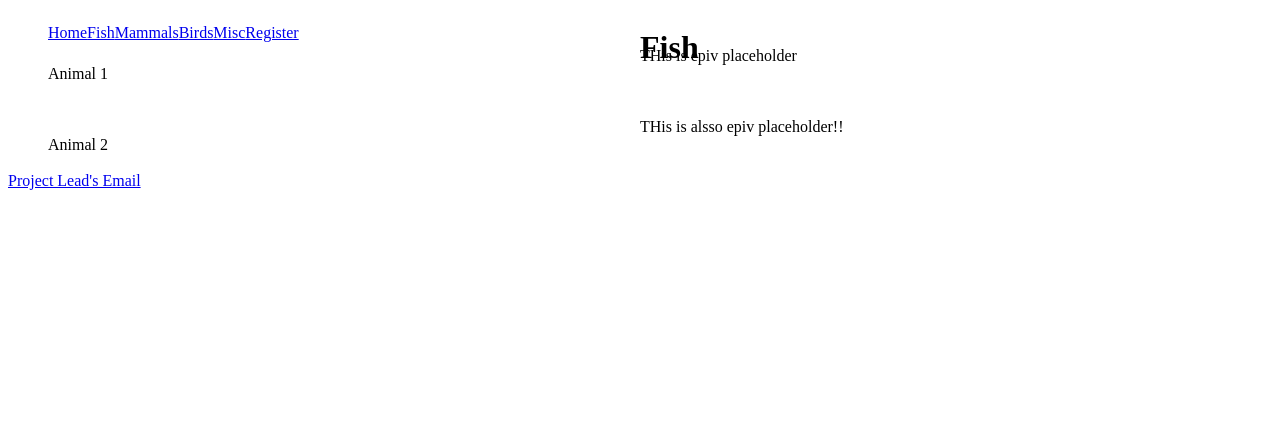
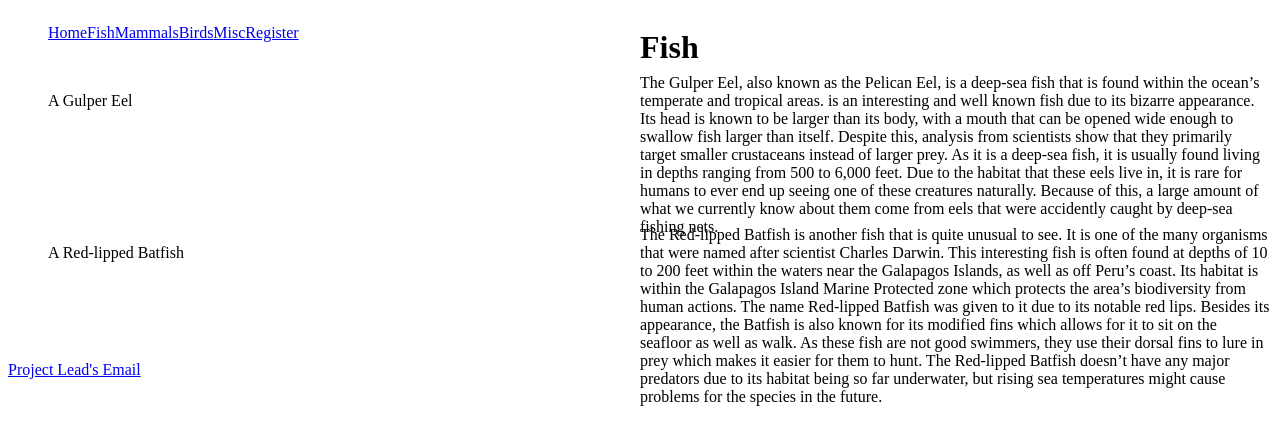
Before and after one commit to amtownse/cs008-final, a PHP site: page /fish.php in a window 1280 px wide. Shown: the top 445 px of the page. Run offline with PHP 8.4, Linux system fonts and the light colour scheme.

Commit message:
Update fish.php

```diff
--- a/fish.php
+++ b/fish.php
@@ -5,18 +5,31 @@ print PHP_EOL;
 
         <figure>
             <img>
-            <figcaption>Animal 1</figcaption>
+            <figcaption>A Gulper Eel</figcaption>
         </figure>
         <p>
-            THis is epiv placeholder
+            The Gulper Eel, also known as the Pelican Eel, is a deep-sea fish that is found within the ocean’s temperate and tropical areas.
+            is an interesting and well known fish due to its bizarre appearance.
+            Its head is known to be larger than its body, with a mouth that can be opened wide enough to swallow fish larger than itself.
+            Despite this, analysis from scientists show that they primarily target smaller crustaceans instead of larger prey.
+            As it is a deep-sea fish, it is usually found living in depths ranging from 500 to 6,000 feet.
+            Due to the habitat that these eels live in, it is rare for humans to ever end up seeing one of these creatures naturally.
+            Because of this, a large amount of what we currently know about them come from eels that were accidently caught by deep-sea fishing nets.
         </p>
 
         <figure>
             <img>
-            <figcaption>Animal 2</figcaption>
+            <figcaption>A Red-lipped Batfish</figcaption>
         </figure>
         <p>
-            THis is alsso epiv placeholder!!
+            The Red-lipped Batfish is another fish that is quite unusual to see.
+            It is one of the many organisms that were named after scientist Charles Darwin.
+            This interesting fish is often found at depths of 10 to 200 feet within the waters near the Galapagos Islands, as well as off Peru’s coast.
+            Its habitat is within the Galapagos Island Marine Protected zone which protects the area’s biodiversity from human actions.
+            The name Red-lipped Batfish was given to it due to its notable red lips.
+            Besides its appearance, the Batfish is also known for its modified fins which allows for it to sit on the seafloor as well as walk.
+            As these fish are not good swimmers, they use their dorsal fins to lure in prey which makes it easier for them to hunt.
+            The Red-lipped Batfish doesn’t have any major predators due to its habitat being so far underwater, but rising sea temperatures might cause problems for the species in the future.
         </p>
 
         <?php
```
